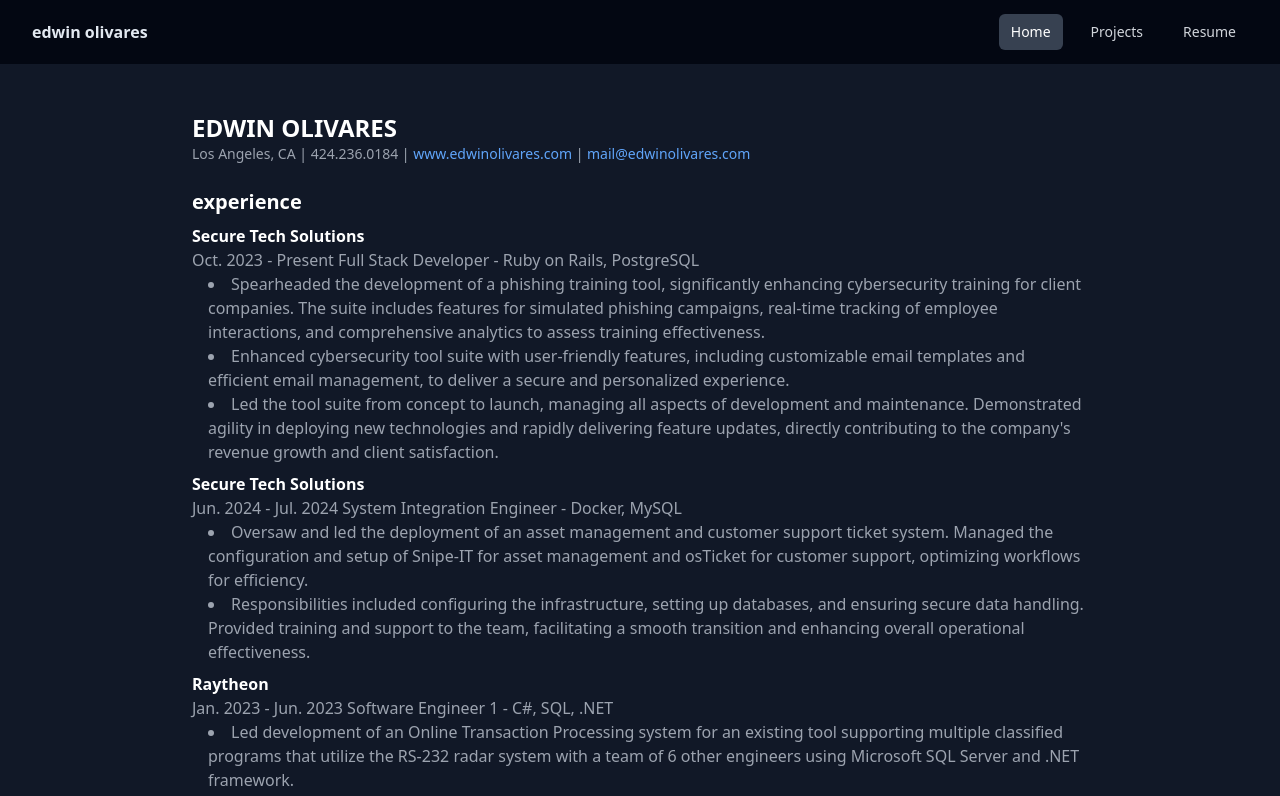
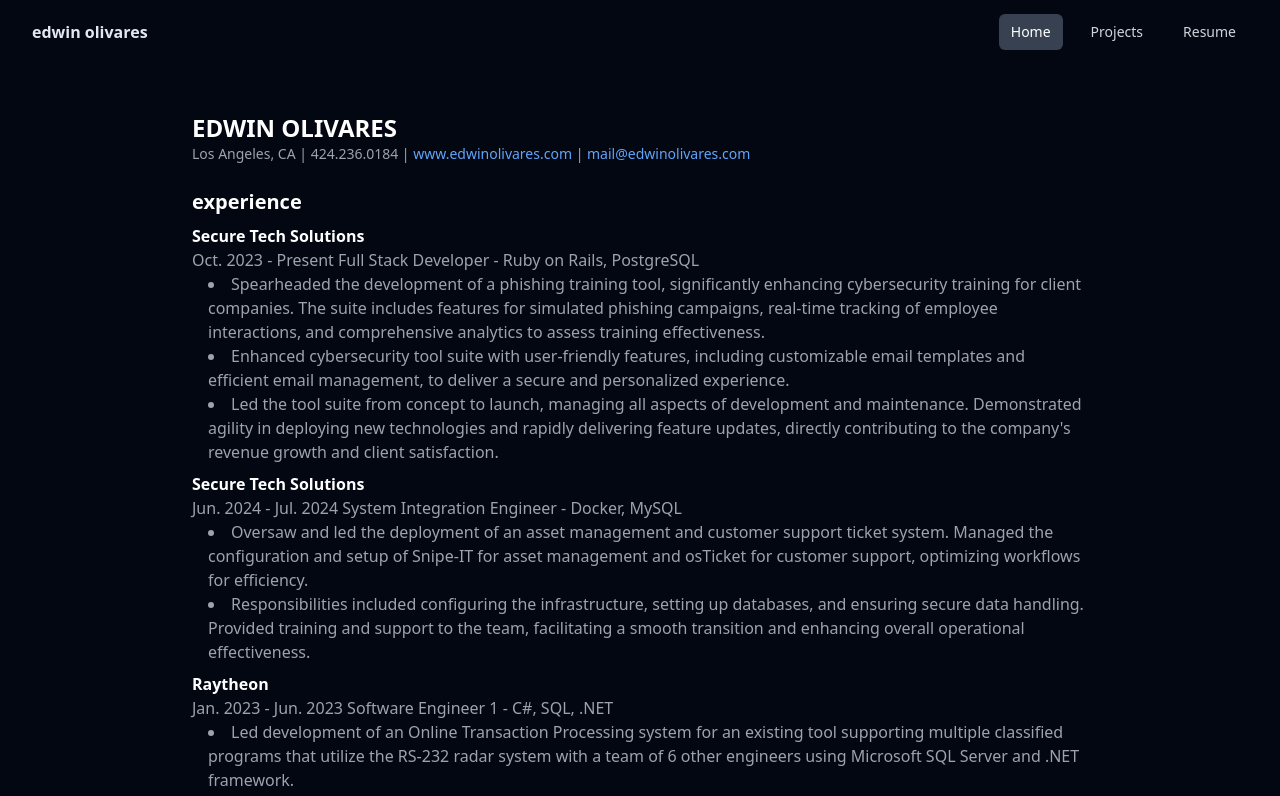
Before and after one commit to edolivar/personalWebsite, a React (Vite) app: page /Resume in a window 1280 px wide. Shown: the top 796 px of the page. Built offline with nearby package versions, Linux system fonts and the light colour scheme.

Commit message:
updating darkmode resume

```diff
--- a/src/Components/Resume.jsx
+++ b/src/Components/Resume.jsx
@@ -4,7 +4,7 @@
 function Resume() {
   return (
     <>
-      <div className="bg-gray-900 text-white p-8">
+      <div className="bg-gray-950 text-white p-8">
         <div className="max-w-4xl mx-auto">
           <div className="mt-4">
             <p className="text-2xl font-bold">EDWIN OLIVARES</p>
```
